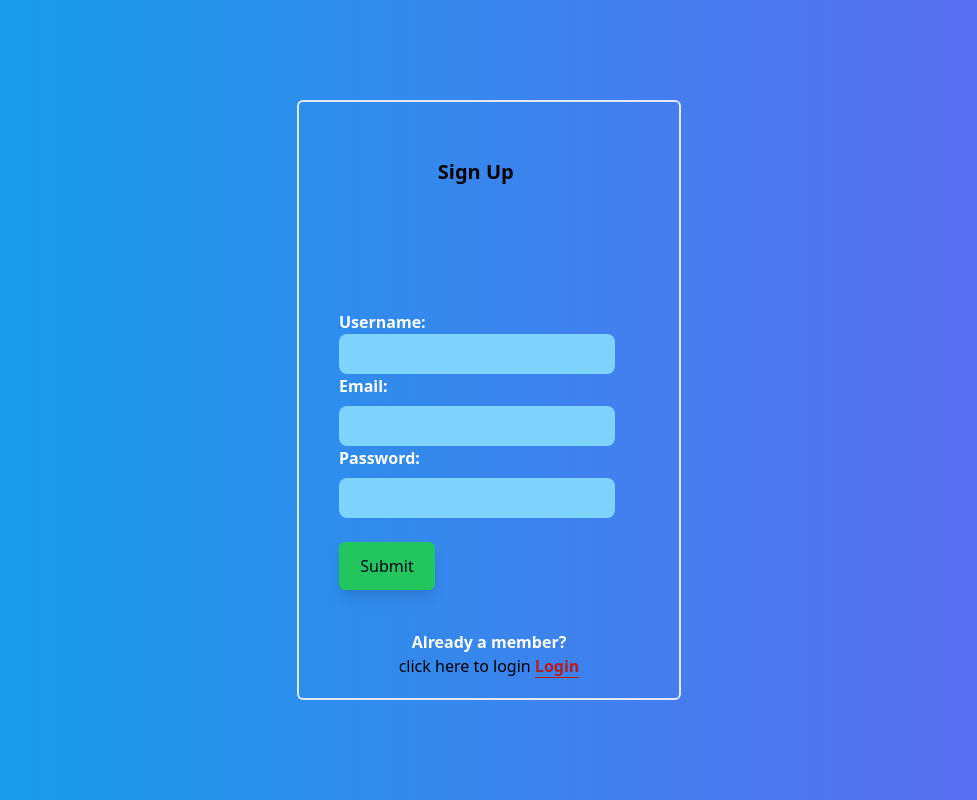
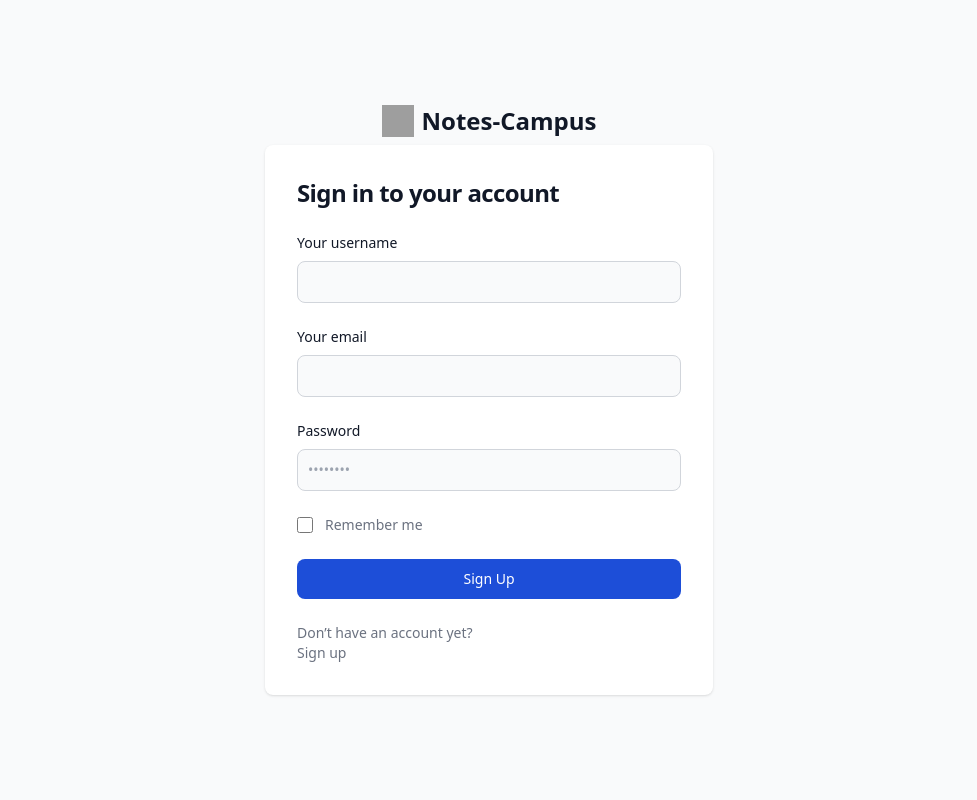
Before and after one commit to Saimandas/Campus-Notes-FrontEnd-, a React (Vite) app: page /register in a window 1280 px wide. Shown: the whole page, without its empty margins (151-1128 px from the left). Built offline with nearby package versions, Linux system fonts and the light colour scheme; grey boxes are pictures that could not be loaded.

Commit message:
ui changes

```diff
--- a/src/components/Register.jsx
+++ b/src/components/Register.jsx
@@ -1,6 +1,7 @@
 import axios from "axios"
+import { Loader2 } from "lucide-react"
 import { useEffect, useState } from "react"
-import { Link } from "react-router-dom"
+import { Link, useNavigate } from "react-router-dom"
 import { useDebouncedCallback } from "use-debounce"
 
 const Register = () => {
@@ -13,6 +14,7 @@ const Register = () => {
    const [displayUsername, setdisplayUsername] = useState("")
    const debounce= useDebouncedCallback((e)=>{setusername(e) },500)
    const [signUpMessage, setsignUpMessage] = useState("")
+   const navigate= useNavigate()
    useEffect(()=>{
     async function check(){
       if (username) {
@@ -36,6 +38,10 @@ const Register = () => {
     try {
     const response=await axios.post("/users/register",{username:username,password:password,email:email})
     setsignUpMessage(response.data.message)
+    if (response.data.message==="user succesfully registered") {
+      navigate('/')
+    }
+
     } catch (error) {
       console.log(error);
       setsignUpMessage(error.response.data.error)
@@ -45,34 +51,60 @@ const Register = () => {
    }
 
   return (
-    <div className=" w-screen h-screen flex justify-center items-center bg-gradient-to-r from-sky-500 to-indigo-500 ">
-     <div className=" w-[84%] h-[75%] sm:w-[30%]  border-2 rounded-md ">
-     <p className=" text-black font-bold text-xl absolute left-[46%] mt-14">Sign Up</p>
-      <form className=" m-10 mt-52" onSubmit={submit}>
-        <label> <h1 className=" text-white font-semibold">Username:</h1></label>
-        <input type="text" value={displayUsername} onChange={(e)=>{debounce(e.target.value),setdisplayUsername(e.target.value)}} className=" bg-sky-300 outline-none p-3 rounded-lg w-64 mr-5 h-10 sm:w-[92%] text-blue-150  text-white " />
-        { isCheckingUsername&&username!=="" && <p className={userameMessage==="username is unique"? ' text-green-500':' text-red-500'}>{userameMessage}</p>}
-        <label> <h1 className=" text-white font-semibold">Email:</h1></label>
-        <input type="email" value={email} required={true} onChange={(e)=>{setemail(e.target.value)}} className=" bg-sky-300 outline-none  rounded-lg w-64 mr-5 h-10 p-3 sm:w-[92%] text-blue-150  text-white mt-2 " />
-        <label> <h1 className=" text-white font-semibold">Password:</h1></label>
-        <input type="password" value={password} required={true} onChange={(e)=>{setpassword(e.target.value)}} className=" bg-sky-300 outline-none rounded-lg w-64 mr-5 p-3 h-10 sm:w-[92%] text-blue-150  text-white mt-2 " />
-        <button type="submit" disabled={isSubmitting} className=" border-1 rounded-md h-12 w-24 mt-6 shadow-lg  bg-green-500">Submit</button>
-        <p>
-          {signUpMessage}
-        </p>
-      </form>
-      <div className="text-center ">
-          <p className=" text-white fonts font-semibold">
-            Already a member?{' '}
-          </p>
-          <p className=" text-black fonts ">
-          click here to login <Link className=" border-b border-red-700 text-red-700 font-semibold" to='/login'>Login</Link>
-          </p>
-        </div>
+   <>
+    <section className="bg-gray-50 dark:bg-gray-900">
+  <div className="flex flex-col items-center justify-center px-6 py-8 mx-auto md:h-screen lg:py-0">
+      <a href="#" className="flex items-center mb-2 text-2xl font-semibold text-gray-900 dark:text-white">
+          <img className="w-8 h-8 mr-2" src="https://flowbite.s3.amazonaws.com/blocks/marketing-ui/logo.svg" alt="logo"/>
+          Notes-Campus
+      </a>
+      <div className="w-full bg-white rounded-lg shadow dark:border md:mt-0 sm:max-w-md xl:p-0 dark:bg-gray-800 dark:border-gray-700">
+          <div className="p-6 space-y-4 md:space-y-6 sm:p-8">
+              <h1 className="text-xl font-bold leading-tight tracking-tight text-gray-900 md:text-2xl dark:text-white">
+                  Sign in to your account
+              </h1>
+              <form className="space-y-4 md:space-y-6" action="#">
+              <div>
+                      <label for="username" className="block mb-2 text-sm font-medium text-gray-900 dark:text-white">Your username</label>
+                      <input type="username" value={displayUsername} onChange={(e)=>{debounce(e.target.value),setdisplayUsername(e.target.value)}}   name="username" id="username" className="bg-gray-50 border border-gray-300 text-gray-900 sm:text-sm rounded-lg focus:ring-primary-600 focus:border-primary-600 block w-full p-2.5 dark:bg-gray-700 dark:border-gray-600 dark:placeholder-gray-400 dark:text-white dark:focus:ring-blue-500 dark:focus:border-blue-500" placeholder="" required=""/>
+                      { isCheckingUsername&&username!=="" && <p className={userameMessage==="username is unique"? ' text-green-500':' text-red-500'}>{userameMessage}</p>}
+                  </div>
+                  <div>
+                      <label for="email" className="block mb-2 text-sm font-medium text-gray-900 dark:text-white">Your email</label>
+                      <input type="email" value={email} onChange={(e)=>{setemail(e.target.value)}} name="email" id="email" className="bg-gray-50 border border-gray-300 text-gray-900 sm:text-sm rounded-lg focus:ring-primary-600 focus:border-primary-600 block w-full p-2.5 dark:bg-gray-700 dark:border-gray-600 dark:placeholder-gray-400 dark:text-white dark:focus:ring-blue-500 dark:focus:border-blue-500" placeholder="" required=""/>
+                  </div>
+                  <div>
+                      <label for="password" className="block mb-2 text-sm font-medium text-gray-900 dark:text-white">Password</label>
+                      <input type="password" value={password} onChange={(e)=>{setpassword(e.target.value)}} name="password" id="password" placeholder="••••••••" className="bg-gray-50 border border-gray-300 text-gray-900 sm:text-sm rounded-lg focus:ring-primary-600 focus:border-primary-600 block w-full p-2.5 dark:bg-gray-700 dark:border-gray-600 dark:placeholder-gray-400 dark:text-white dark:focus:ring-blue-500 dark:focus:border-blue-500" required=""/>
+                  </div>
+                  <div className="flex items-center justify-between">
+                      <div className="flex items-start">
+                          <div className="flex items-center h-5">
+                            <input id="remember" aria-describedby="remember" type="checkbox" className="w-4 h-4 border border-gray-300 rounded bg-gray-50 focus:ring-3 focus:ring-primary-300 dark:bg-gray-700 dark:border-gray-600 dark:focus:ring-primary-600 dark:ring-offset-gray-800" required=""/>
+                          </div>
+                          <div className="ml-3 text-sm">
+                            <label for="remember" className="text-gray-500 dark:text-gray-300">Remember me</label>
+                          </div>
+                      </div>
 
-     </div>
+                  </div>
+                  {
+                    isSubmitting && <Loader2  className=" animate-spin"></Loader2>
+                  }
+                  <button disabled={isSubmitting} className="w-full bg-blue-700 text-white bg-primary-600 hover:bg-primary-700 focus:ring-4 focus:outline-none focus:ring-primary-300 font-medium rounded-lg text-sm px-5 py-2.5 text-center dark:bg-primary-600 dark:hover:bg-primary-700 dark:focus:ring-primary-800" onClick={submit}>Sign Up</button>
+                  {
+                    signUpMessage && <p className="text-gray-500 dark:text-gray-300">{signUpMessage}</p>
+                  }
 
-    </div>
+                  <p class="text-sm font-light text-gray-500 dark:text-gray-400">
+                      Don’t have an account yet?<Link to={'/register'}><h1 href="#" class="font-medium text-primary-600 hover:underline dark:text-primary-500">Sign up</h1></Link>
+                  </p>
+              </form>
+          </div>
+      </div>
+  </div>
+</section>
+   </>
   )
 }
 
--- a/src/components/login.jsx
+++ b/src/components/login.jsx
@@ -2,14 +2,16 @@ import axios from "axios"
 import { useState } from "react"
 import { useDispatch } from "react-redux"
 import { userLogin} from "@/redux/authSlice"
+import { Link, useNavigate } from "react-router-dom"
 import { Loader2 } from "lucide-react"
+
 const Login = () => {
   const [email, setemail] = useState("")
   const [password, setpassword] = useState("")
   const [isSubmitting, setisSubmitting] = useState(false)
   const [loginMessage, setloginMessage] = useState("")
   const dispatch= useDispatch()
-
+  const navigate = useNavigate()
   const login= async (e)=>{
    e.preventDefault()
     try {
@@ -19,6 +21,9 @@ const Login = () => {
         console.log(response.data.user);
         dispatch(userLogin(response.data.user))
         console.log(response.data.message);
+        if (response.data.message==="user succesfyly logged in") {
+          navigate('/')
+        }
     } catch (error) {
         setloginMessage(error.response.data.message)
 
@@ -27,31 +32,57 @@ const Login = () => {
     }
   }
   return (
-    <div className=" w-screen h-screen flex justify-center items-center bg-gradient-to-r from-sky-500 to-indigo-500 ">
-     <div className=" w-[84%] h-[55%] sm:w-[30%]  border-2 rounded-md ">
-     <p className=" text-black font-bold text-xl absolute left-[47%] mt-14 text-center">Login</p>
-      <form className=" m-10 mt-52" onSubmit={login}>
+    <>
+    <section className="bg-gray-50 dark:bg-gray-900">
+  <div className="flex flex-col items-center justify-center px-6 py-8 mx-auto md:h-screen lg:py-0">
+      <a href="#" className="flex items-center mb-6 text-2xl font-semibold text-gray-900 dark:text-white">
+          <img className="w-8 h-8 mr-2" src="https://flowbite.s3.amazonaws.com/blocks/marketing-ui/logo.svg" alt="logo"/>
+          Notes-Campus
+      </a>
+      <div className="w-full bg-white rounded-lg shadow dark:border md:mt-0 sm:max-w-md xl:p-0 dark:bg-gray-800 dark:border-gray-700">
+          <div className="p-6 space-y-4 md:space-y-6 sm:p-8">
+              <h1 className="text-xl font-bold leading-tight tracking-tight text-gray-900 md:text-2xl dark:text-white">
+                  Sign in to your account
+              </h1>
+              <form className="space-y-4 md:space-y-6" action="#">
+                  <div>
+                      <label for="email" className="block mb-2 text-sm font-medium text-gray-900 dark:text-white">Your email</label>
+                      <input type="email" value={email} onChange={(e)=>{setemail(e.target.value)}} name="email" id="email" className="bg-gray-50 border border-gray-300 text-gray-900 sm:text-sm rounded-lg focus:ring-primary-600 focus:border-primary-600 block w-full p-2.5 dark:bg-gray-700 dark:border-gray-600 dark:placeholder-gray-400 dark:text-white dark:focus:ring-blue-500 dark:focus:border-blue-500" placeholder="" required=""/>
+                  </div>
+                  <div>
+                      <label for="password" className="block mb-2 text-sm font-medium text-gray-900 dark:text-white">Password</label>
+                      <input type="password" value={password} onChange={(e)=>{setpassword(e.target.value)}} name="password" id="password" placeholder="••••••••" className="bg-gray-50 border border-gray-300 text-gray-900 sm:text-sm rounded-lg focus:ring-primary-600 focus:border-primary-600 block w-full p-2.5 dark:bg-gray-700 dark:border-gray-600 dark:placeholder-gray-400 dark:text-white dark:focus:ring-blue-500 dark:focus:border-blue-500" required=""/>
+                  </div>
+                  <div className="flex items-center justify-between">
+                      <div className="flex items-start">
+                          <div className="flex items-center h-5">
+                            <input id="remember" aria-describedby="remember" type="checkbox" className="w-4 h-4 border border-gray-300 rounded bg-gray-50 focus:ring-3 focus:ring-primary-300 dark:bg-gray-700 dark:border-gray-600 dark:focus:ring-primary-600 dark:ring-offset-gray-800" required=""/>
+                          </div>
+                          <div className="ml-3 text-sm">
+                            <label for="remember" className="text-gray-500 dark:text-gray-300">Remember me</label>
+                          </div>
+                      </div>
+                      <a href="#" className="text-sm font-medium text-primary-600 hover:underline dark:text-primary-500">Forgot password?</a>
+                  </div>
+                  {
+                    isSubmitting && <Loader2  className=" animate-spin"></Loader2>
+                  }
+                  <button disabled={isSubmitting} className="w-full bg-blue-700 text-white bg-primary-600 hover:bg-primary-700 focus:ring-4 focus:outline-none focus:ring-primary-300 font-medium rounded-lg text-sm px-5 py-2.5 text-center dark:bg-primary-600 dark:hover:bg-primary-700 dark:focus:ring-primary-800" onClick={login}>Sign In</button>
+                  {
+                    loginMessage && <p className="text-gray-500 dark:text-gray-300">{loginMessage}</p>
+                  }
 
-        <label> <h1 className=" text-white font-semibold">Email:</h1></label>
-        <input type="email" value={email} required={true} onChange={(e)=>{setemail(e.target.value)}} className=" bg-sky-300 outline-none  rounded-lg w-64 mr-5 h-10 p-3 sm:w-[92%] text-blue-150  text-white mt-2 " />
-        <label> <h1 className=" text-white font-semibold">Password:</h1></label>
-        <input type="password" value={password} required={true} onChange={(e)=>{setpassword(e.target.value)}} className=" bg-sky-300 outline-none rounded-lg w-64 mr-5 p-3 h-10 sm:w-[92%] text-blue-150  text-white mt-2 " />
-        <button type="submit" disabled={isSubmitting} className=" border-1 rounded-md h-12 w-24 mt-6 shadow-lg  bg-green-500">Login</button>
-       {
-        loginMessage &&  <p className={` font-semibold ${loginMessage==="user succesfyly logged in" && ' text-green-500'} `}>{loginMessage}
-        </p>
+                  <p class="text-sm font-light text-gray-500 dark:text-gray-400">
+                      Don’t have an account yet?<Link to={'/register'}><h1 href="#" class="font-medium text-primary-600 hover:underline dark:text-primary-500">Sign up</h1></Link>
+                  </p>
+              </form>
+          </div>
+      </div>
+  </div>
+</section>
+</>
 
-       }
-       {
-        isSubmitting && <Loader2 className=" animate-spin"></Loader2>
-       }
-      </form>
+  )}
 
 
-     </div>
-
-    </div>
-  )
-}
-
 export default Login
--- a/src/pages/home.jsx
+++ b/src/pages/home.jsx
@@ -1,25 +1,38 @@
-import { Link } from "react-router-dom"
+import { Link } from "react-router-dom";
 
+// Author details
+const author = {
+  name: "Saiman Das",
+  contactNumber: "9954261623",
+  bio: "Student, Fullstack Devloper ",
+ // imageUrl: "https://example.com/author-image.jpg", // Replace with actual image URL
+};
 
 const Home = () => {
   return (
-      <div className="flex h-[100vh] w-screen justify-center p-8  bg-gradient-to-r from-sky-500 to-indigo-500">
-      <div className=' h-8 w-8 fixed right-2 top-2'>  </div>
-  <div className="absolute top-[10%] flex h-72 w-72 items-center justify-center rounded-full bg-green-500 overflow-hidden">
-  <img  src="https://scontent.fgau3-3.fna.fbcdn.net/v/t39.30808-6/431627966_798034799015242_4225306771030207433_n.jpg?_nc_cat=102&ccb=1-7&_nc_sid=5f2048&_nc_ohc=alyuUq22TvMQ7kNvgHOgwxB&_nc_ht=scontent.fgau3-3.fna&oh=00_AfAquoGoKp3bJtNbLSO5hbGdq9gx6D-PrCUZv8bmpGuCpQ&oe=663EA3ED" alt="" className=' w-full h-full' />
-  </div>
+    <div className="flex flex-col items-center justify-center min-h-screen bg-gradient-to-r from-sky-500 to-indigo-500">
+      <div className='fixed top-2 right-2 h-8 w-8'></div>
+      <div className="relative flex items-center justify-center h-72 w-72 bg-green-500 rounded-full overflow-hidden">
+        <img src="https://scontent.fgau3-3.fna.fbcdn.net/v/t39.30808-6/431627966_798034799015242_4225306771030207433_n.jpg?_nc_cat=102&ccb=1-7&_nc_sid=5f2048&_nc_ohc=alyuUq22TvMQ7kNvgHOgwxB&_nc_ht=scontent.fgau3-3.fna&oh=00_AfAquoGoKp3bJtNbLSO5hbGdq9gx6D-PrCUZv8bmpGuCpQ&oe=663EA3ED" alt="" className='w-full h-full' />
+      </div>
+      <div className="flex justify-center mt-8 w-full">
+        <div className="grid grid-cols-2 gap-5">
+          <Link to={"/viewNotes"}><button className="w-36 h-16 bg-orange-500 shadow-xl rounded"><h1 className="text-white font-mono font-bold">View Notes</h1></button></Link>
+          <Link to={'/upload'}><button className="w-36 h-16 bg-orange-500 shadow-xl rounded"><h1 className="text-white font-mono font-bold">Upload Notes</h1></button></Link>
+          <Link to={'/register'}><button className="w-36 h-16 bg-orange-500 shadow-xl rounded text-white font-mono font-bold">Register</button></Link>
+          <Link to='/login'><button className="w-36 h-16 bg-orange-500 shadow-xl rounded text-white font-mono font-bold">Login</button></Link>
+        </div>
+      </div>
+      <footer className="mt-8  sm:mt-14 text-center text-white pb-8">
+        <p>Saiman Das | Contact: 9954261623</p>
+        <div className="mt-4">
+          <img src={author.imageUrl} alt={author.name} className="w-16 h-16 rounded-full mx-auto mb-2" />
+          <p className="text-sm">{author.name}</p>
+          <p className="text-xs">{author.bio}</p>
+        </div>
+      </footer>
+    </div>
+  );
+};
 
-  <div className="absolute bottom-20  h-[40%] w-[80%] flex-col items-center grid grid-cols-2 sm:flex sm:gap-5 sm:flex-row sm:justify-center">
-    <Link to={"/viewNotes"}><button className=" w-36 h-16 bg-orange-500 shadow-xl rounded mb-36"><h1 className=" text-white font-mono font-bold">View Notes</h1></button></Link>
-    <Link to={'/upload'}><button className=" w-36 h-16 bg-orange-500 shadow-xl rounded mb-36"><h1 className=" text-white font-mono font-bold">Upload Notes</h1></button></Link>
-   <Link to={'/register'}> <button className=" w-36 h-16 bg-orange-500 shadow-xl rounded mb-36  text-white font-mono font-bold">Register</button></Link>
-   <Link to='/login'><button className=" w-36 h-16 bg-orange-500 shadow-xl rounded mb-36  text-white font-mono font-bold">Login</button></Link>
-  </div>
-  </div>
-
-    )
-  }
-
-
-
-export default Home
+export default Home;
--- a/src/pages/notesForverification.jsx
+++ b/src/pages/notesForverification.jsx
@@ -60,8 +60,10 @@ const NotesForverification = () => {
        {notes.map((e)=>{
         console.log(e.notesName);
         return  <ul className=" bg-white" key={e._id}>
-        <li ><div className="mt-10 h-10 rounded-md shadow-lg flex justify-around">
-            <div className=" mr-9 w-[40%] pl-16 py-2">{e.notesName}</div>
+        <li ><div className="mt-10 h-10 rounded-md shadow-lg flex justify-around  grid grid-cols-4">
+            <div className=" mr-9 w-[40%] pl-16 py-2 text-black font-semibold">{e.notesName}</div>
+            <div><h1>{e.subject}</h1></div>
+            <div><h1>{e.depertment}</h1></div>
             <div className=" py-1 flex w-[60%]  bg-red-50 pl-[30%]  justify-around"> <a href={e.imageUrl}><button className=" bg-yellow-400 w-14 shadow-md  active:scale-50">view</button></a>
             <button className=" bg-green-400 w-20  shadow-md rounded  active:scale-50 " onClick={()=>{verify(e._id)}}>approve</button>
             <button className=" bg-red-400 w-14 shadow-md rounded active:scale-50 " onClick={()=>{reject(e._id)}}>Reject</button></div></div></li>
--- a/src/pages/viewNotes.jsx
+++ b/src/pages/viewNotes.jsx
@@ -1,6 +1,6 @@
 import axios from "axios";
 import { useEffect, useState } from "react";
-import { Link } from "react-router-dom";
+
 
 
 const ViewNotes = () => {
@@ -21,7 +21,7 @@ const ViewNotes = () => {
         <div className=" w-[80%]  bg-blue-500 mt-14 px-4 ">
        {notes.map((e)=>{
         console.log(e.notesName);
-        return  <ul className=" bg-white" key={e._id}>
+        return  <ul className=" bg-white" key={e._id} >
         <li ><div className="mt-10 h-10 rounded-md shadow-lg flex justify-around">
             <div className=" mr-9 w-[40%] pl-16 py-2">{e.notesName}</div>
             <div className=" py-1 flex w-[60%]  bg-red-50 pl-[30%]  justify-around">
```
